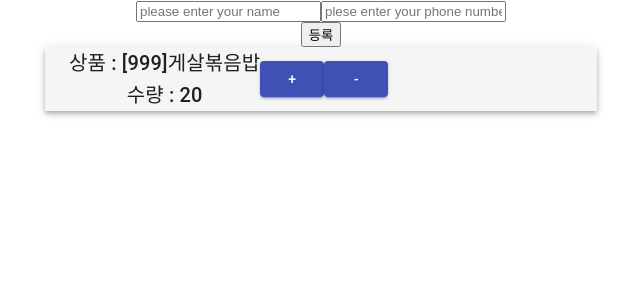
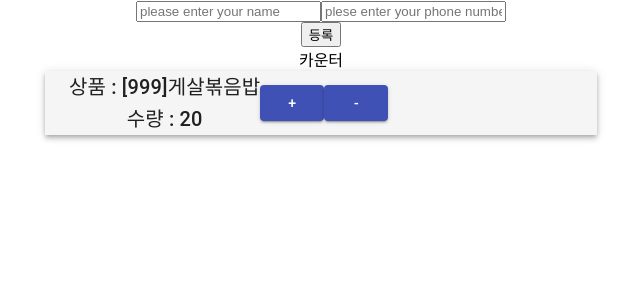
Before and after one commit to easywaldo/react-counter-componnent, a React (Create React App) app: page / in a window 1280 px wide. Shown: the top 300 px of the page, without its empty margins (319-959 px from the left). Built offline with nearby package versions, Linux system fonts and the light colour scheme.

Commit message:
github pages deploy 이와 함께 카운터 컴포넌트 문구를 추가한다.

```diff
--- a/package.json
+++ b/package.json
@@ -1,9 +1,11 @@
 {
+  "homepage": "https://easywaldo.github.io/react-counter-componnent/",
   "name": "counter-component",
   "version": "0.1.0",
   "private": true,
   "dependencies": {
     "@material-ui/core": "^4.2.1",
+    "gh-pages": "^2.0.1",
     "react": "^16.6.3",
     "react-dom": "^16.6.3",
     "react-scripts": "2.1.1"
@@ -12,7 +14,9 @@
     "start": "react-scripts start",
     "build": "react-scripts build",
     "test": "react-scripts test",
-    "eject": "react-scripts eject"
+    "eject": "react-scripts eject",
+    "predeploy": "yarn run build",
+    "deploy": "gh-pages -b master -d build"
   },
   "eslintConfig": {
     "extends": "react-app"
--- a/src/components/Counter.js
+++ b/src/components/Counter.js
@@ -67,7 +67,7 @@ class Counter extends Component {
             <div>
                 {this.props.missing}
                 <Container maxWidth="sm">
-
+                    카운터
                     <AppBar position="static" color="default">
                         <Typography variant="h6" color="inherit">
                             <Toolbar>
```
Also changed, not shown: 1 other file (tests, documents, lock files or other folders).
